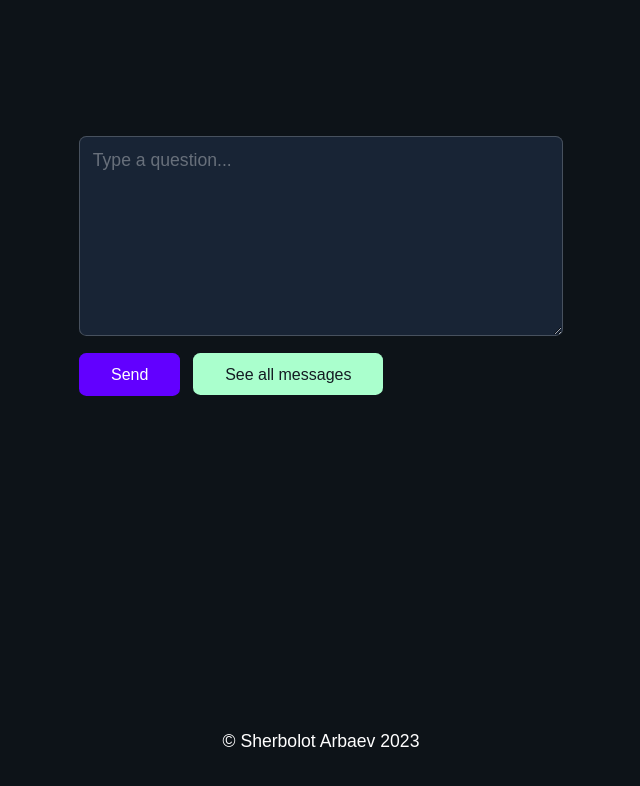
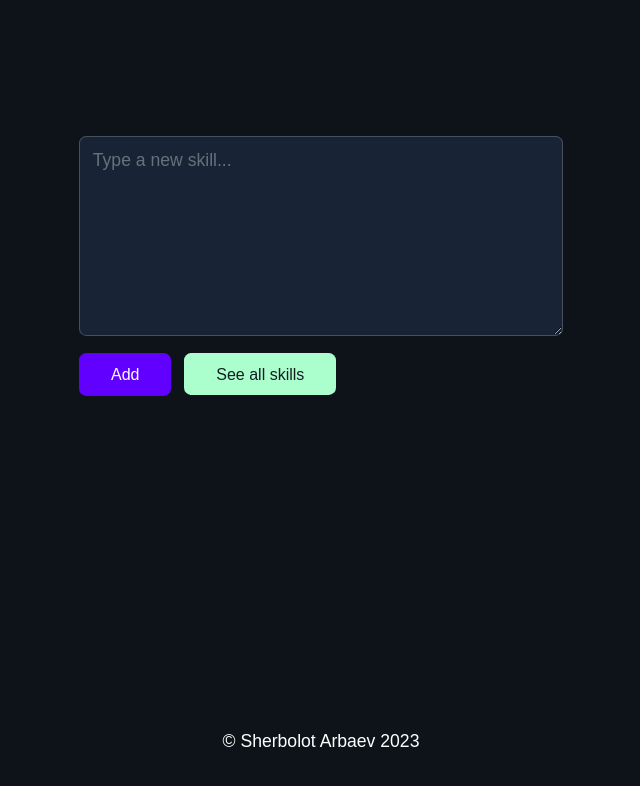
Before and after one commit to arbaevsherbolot/skills-react, a React (Vite) app: page / in a window 1280 px wide. Shown: the top 786 px of the page, without its empty margins (319-959 px from the left). Built offline with nearby package versions, Linux system fonts and the light colour scheme; a web font is replaced by a local one.

Commit message:
Update app

```diff
--- a/index.html
+++ b/index.html
@@ -4,7 +4,7 @@
     <meta charset="UTF-8" />
     <link rel="icon" type="image/svg+xml" href="/logo.png" />
     <meta name="viewport" content="width=device-width, initial-scale=1.0" />
-    <title>Message</title>
+    <title>Skills</title>
   </head>
   <body>
     <div id="root"></div>
--- a/src/components/pages/home/Home.jsx
+++ b/src/components/pages/home/Home.jsx
@@ -50,16 +50,16 @@ const Home = () => {
           className={styles.textarea}
           type="text"
           value={message}
-          placeholder="Type a question..."
+          placeholder="Type a new skill..."
           onChange={messageHandle}
           required></textarea>
 
         <button className={styles.btn} type="submit">
-          Send
+          Add
         </button>
 
         <Link className={styles.link} to="/messages">
-          See all messages
+          See all skills
         </Link>
       </form>
     </div>
--- a/src/components/pages/home/Home.module.scss
+++ b/src/components/pages/home/Home.module.scss
@@ -68,6 +68,8 @@
 
     background-color: var(--btn-bg-color);
 
+    text-align: center;
+
     font-size: 1rem;
     font-weight: 500;
     color: #fff;
@@ -89,6 +91,8 @@
 
     background-color: var(--link-bg-color);
 
+    text-align: center;
+
     font-size: 1rem;
     font-weight: 500;
     color: var(--link-text-color);
--- a/src/components/pages/messages/Messages.jsx
+++ b/src/components/pages/messages/Messages.jsx
@@ -32,7 +32,7 @@ const Messages = () => {
             ))}
 
             <Link className={styles.link} to="/">
-              Add new message
+              Add new skill
             </Link>
           </div>
         ) : null}
--- a/src/components/pages/messages/Messages.module.scss
+++ b/src/components/pages/messages/Messages.module.scss
@@ -37,6 +37,8 @@
 
     background-color: var(--link-bg-color);
 
+    text-align: center;
+
     font-size: 1rem;
     font-weight: 500;
     color: var(--link-text-color);
```
